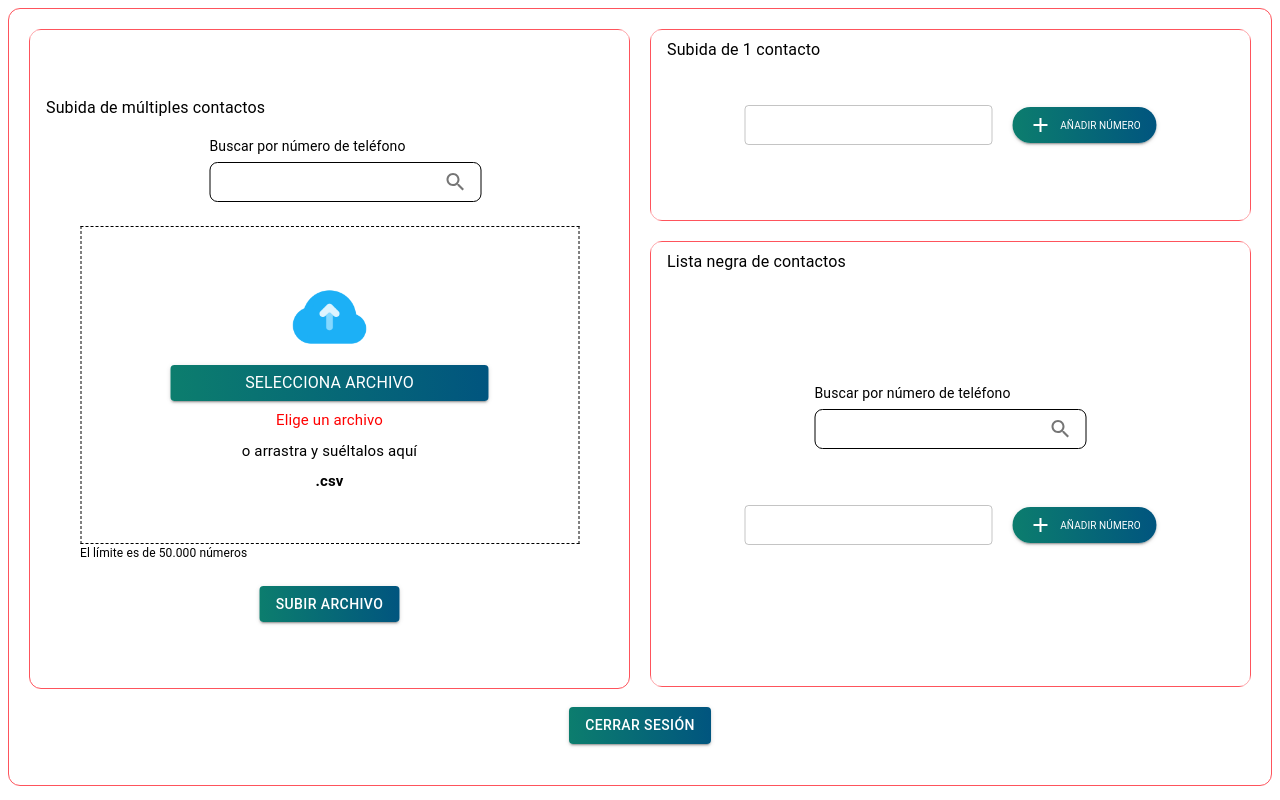
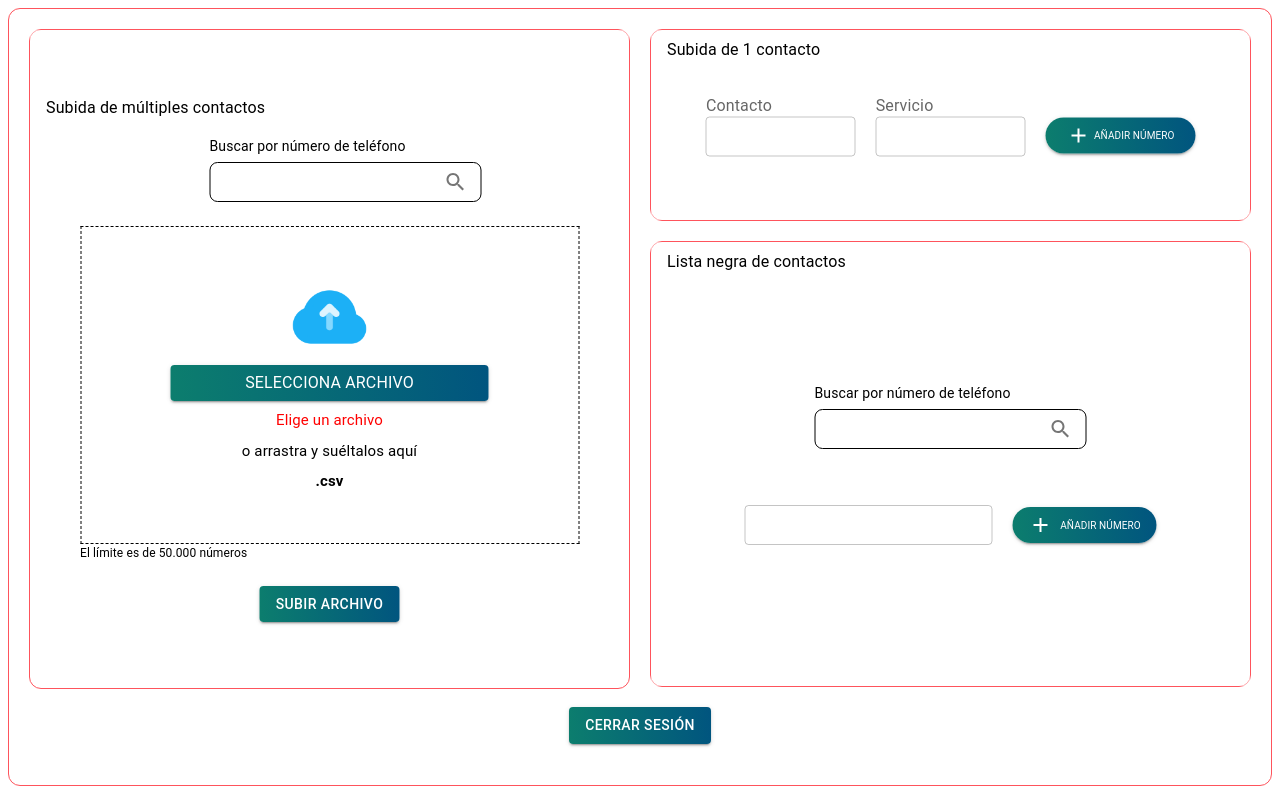
Before and after one commit to Palash101/ahooro, a React (Create React App) app: page /upload-data in a window 1280 px wide. Built offline with nearby package versions, Linux system fonts and the light colour scheme; no server answers; sample sign-in values are in the browser's storage.

Commit message:
add service

```diff
--- a/src/upload-data/index.js
+++ b/src/upload-data/index.js
@@ -12,7 +12,7 @@ import SearchIcon from '@mui/icons-material/Search';
 import { DeleteBlackListNumber, SearchDoc, saveCsvFile } from '../controller/AuthController';
 import ShowSearch from '../component/Modal/showSearch';
 import AddIcon from '@mui/icons-material/Add';
-import { CircularProgress, Grid, TextField } from '@mui/material';
+import { CircularProgress, Grid, InputLabel, TextField } from '@mui/material';
 import { createLead } from '../controller/AuthController';
 import { createBlackList } from '../controller/AuthController';
 import { BlackListSearchDoc } from '../controller/AuthController';
@@ -87,20 +87,17 @@ function UploadData() {
     const [file, setFile] = useState(undefined)
     const [search, setSearch] = useState("")
     const [blackListSearch, setBlackListSearch] = useState("")
-    console.log("search: ", search);
     const [data, setData] = useState("")
     const [blackListNumber, setBlackListNumber] = useState("")
-    console.log("blackListNumber: ", blackListNumber);
     const [loading, setLoading] = useState(false)
     const [modalOpen, setModalOpen] = useState(false)
     const [blackListModalOpen, setBlackListModalOpen] = useState(false)
-    console.log("modalOpen: ", modalOpen);
     const [massage, setMassage] = useState("")
-    console.log("file: ", file);
     const navigate = useNavigate()
     const [open, setOpen] = useState(false);
     const [progress, setProgress] = useState(0)
     const [phone, setPhone] = useState("")
+    const [service, setService] = useState("")
     const [blackList, setBlackList] = useState("")
 
 
@@ -177,6 +174,7 @@ function UploadData() {
 
             const d = {
                 phone: phone,
+                service: service
             }
             const result = await createLead(d)
             if (result.success) {
@@ -184,6 +182,7 @@ function UploadData() {
                 setMassage("subido con éxito")
                 setOpen(true)
                 setPhone("")
+                setService("")
             }
             else {
                 setLoading(false)
@@ -437,23 +436,41 @@ function UploadData() {
                                         left: { md: "50%", xs: 0 },
                                         transform: { md: "translate(-50%, -50%)", xs: "none" },
                                     }}>
-                                        <Box sx={{ display: "flex", alignItems: "center", columnGap: "20px", justifyContent: "center" }}>
+                                        <Grid container sx={{ alignItems: "flex-end", gap: "20px", justifyContent: "center", }}>
+                                            <Grid item xs={12} md={3}>
+                                                <InputLabel>Contacto</InputLabel>
                                                 <TextField
                                                     type='number'
+                                                    fullWidth
                                                     size='small'
                                                     value={phone}
                                                     onChange={(e) => setPhone(e.target.value)}
                                                 />
+                                            </Grid>
+                                            <Grid item xs={12} md={3}>
+                                                <InputLabel>Servicio</InputLabel>
+                                                <TextField
+                                                    type='text'
+                                                    fullWidth
+                                                    size='small'
+                                                    value={service}
+                                                    onChange={(e) => setService(e.target.value)}
+                                                />
+                                            </Grid>
+                                            <Grid item xs={12} md={3}>
+                                                <Box sx={{display:"flex" ,justifyContent:"center"}}>
                                                     <Buttons
-                                                sx={{ display: "flex", borderRadius: "20px" }}
+                                                        sx={{ display: "flex", borderRadius: "20px", width: "200px", mb: 0.4 }}
                                                         onClick={SavePhoneNo}
                                                     >
-                                                <AddIcon sx={{ mr: 1 }} />
+                                                        <AddIcon sx={{ mr: 0.5 }} />
                                                         <Typography sx={{ fontSize: "10px" }}>
                                                             Añadir número
                                                         </Typography>
                                                     </Buttons>
                                                 </Box>
+                                            </Grid>
+                                        </Grid>
                                     </Box>
                                 </Box>
                             </Box>
```
Lines whose indentation alone changed are shown as unchanged.
